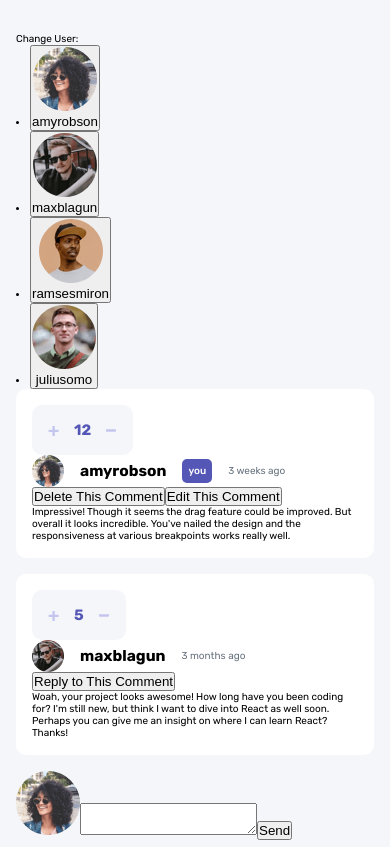
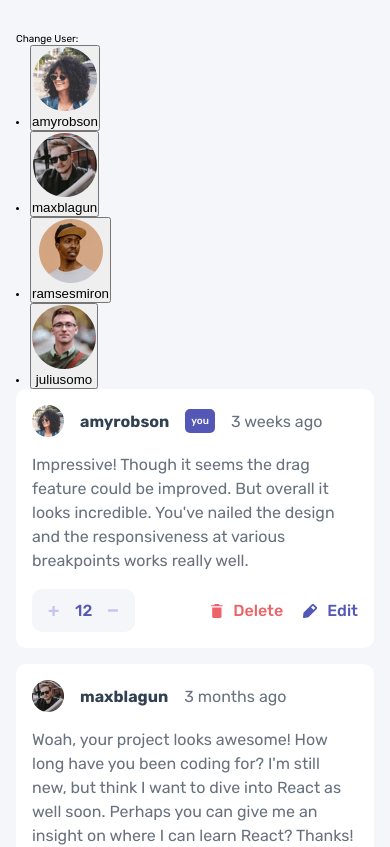
Before and after one commit to salomonalb/interactive-comment-section, a React (Vite) app: page / in a window 390 px wide. Shown: the top 847 px of the page. Built offline with nearby package versions, Linux system fonts and the light colour scheme.

Commit message:
comment mobile styles

```diff
--- a/src/components/CommentComp.tsx
+++ b/src/components/CommentComp.tsx
@@ -7,6 +7,9 @@ import ReplyForm from "./ReplyForm";
 import DeleteModal from "./DeleteModal";
 import plusIcon from "../assets/images/icon-plus.svg";
 import minusIcon from "../assets/images/icon-minus.svg";
+import replyIcon from "../assets/images/icon-reply.svg";
+import deleteIcon from "../assets/images/icon-delete.svg";
+import editIcon from "../assets/images/icon-edit.svg";
 
 function getTime(date: number): string {
   const seconds = Math.floor(
@@ -62,6 +65,7 @@ type commentProps = {
 };
 
 function CommentComp({ commentObj }: commentProps) {
+
   const [isEditing, setIsEditing] = useState(false);
   const [isReplying, setIsReplying] = useState(false);
   const [isDeleting, setIsDeleting] = useState(false);
@@ -71,6 +75,7 @@ function CommentComp({ commentObj }: commentProps) {
   });
 
   const user = useContext(CurrentUser);
+
   const {
     deleteComment,
     upvoteComment,
@@ -141,7 +146,8 @@ function CommentComp({ commentObj }: commentProps) {
   // to their own files later
 
   return (
-    <article className="comment">
+    <>
+      <article className="comment">
       {isDeleting ? (
         <DeleteModal
           setIsDeleting={setIsDeleting}
@@ -177,33 +183,39 @@ function CommentComp({ commentObj }: commentProps) {
         <time className="comment__date" dateTime="">{getTime(commentObj.date)}</time>
       </div>
 
-      <div>
+      <div className="comment__options-container">
       {user.username === commentObj.author.username ? (
-          <button onClick={handleDelete}>Delete This Comment</button>
+          <button className="comment__delete" onClick={handleDelete}>
+            <img src={deleteIcon} alt="delete"/>
+            Delete
+          </button>
         ) : null}
         {user.username !== commentObj.author.username ? (
-          <button onClick={handleReply}>Reply to This Comment</button>
+          <button className="comment__reply" onClick={handleReply}>
+            <img src={replyIcon} alt="reply"/>
+            Reply
+          </button>
         ) : null}
         {user.username === commentObj.author.username ? (
-          <button onClick={handleEdit}>
-            {isEditing ? "Editing" : "Edit This Comment"}
+          <button className="comment__edit" onClick={handleEdit}>
+            <img src={editIcon} alt="edit"/>
+            Edit
           </button>
         ) : null}
       </div>
 
-      <div>
+      <div className="comment__text-container">
         {isEditing ? (
           <EditForm setIsEditing={setIsEditing} commentToEdit={commentObj} />
         ) : (
-          <p>{commentObj.commentText}</p>
+          <p className="comment__text">{commentObj.commentText}</p>
         )}
       </div>
-
-      {isReplying ? <ReplyForm {...replyProps} /> : null}
-
-      <section style={{ paddingLeft: "100px" }}>{replies}</section>
     </article>
-  );
+    {isReplying ? <ReplyForm {...replyProps} /> : null}
+    <section>{replies}</section>
+    </>
+      );
 }
 
 export default CommentComp;
--- a/src/styles/_commentComp.scss
+++ b/src/styles/_commentComp.scss
@@ -1,19 +1,28 @@
 @use "./variables" as *;
 
 .comment {
+  width: 100%;
   background-color: $White;
   padding: 1.6rem;
   margin-bottom: 1.6rem;
   border-radius: 1rem;
+  display: grid;
+  align-items: center;
+  grid-template-columns: 1fr 1fr;
+  grid-template-rows: repeat(3, min-content);
+
 
   &__votes-container {
     display: flex;
     background-color: $Very-ligh-gray;
     width: max-content;
-    padding: 1.6rem;
+    padding-inline: 1.6rem;
+    padding-block: 1.2rem;
     border-radius: 1rem;
-    gap: 1.5rem;
+    gap: 1.6rem;
     align-items: center;
+    grid-column: 1 / 2;
+    grid-row: 3 / 4;
   }
   &__upvote,
   &__downvote {
@@ -24,14 +33,16 @@
     justify-content: center;
   }
   &__votes {
-    font-weight: $Font-heavy;
+    font-weight: $Font-medium;
     color: $Moderate-blue;
-    font-size: 1.5rem;
+    font-size: 1.6rem;
   }
   &__info-container {
     display: flex;
     gap: 1.6rem;
     align-content: center;
+    grid-column: 1 / -1;
+    grid-row: 1 / 2;
   }
   &__avatar-container {
     width: max-content;
@@ -51,7 +62,8 @@
   &__username {
     font-weight: $Font-heavy;
     font-style: normal;
-    font-size: 1.55rem;
+    font-size: 1.6rem;
+    color: $Dark-blue;
   }
   &__tag {
     font-style: normal;
@@ -65,5 +77,41 @@
     color: $Grayish-Blue;
     display: grid;
     place-items: center;
+    font-size: 1.6rem;
+  }
+  &__options-container {
+    display: flex;
+    align-items: center;
+    justify-content: flex-start;
+    gap: 2rem;
+    grid-column: 2 / 3;
+    grid-row: 3 / 4;
+    justify-self: end;
+  }
+  &__reply, &__edit, &__delete {
+    border: none;
+    background-color: transparent;
+    font-family: inherit;
+    color: $Moderate-blue;
+    font-weight: $Font-medium;
+    display: flex;
+    align-items: center;
+    justify-content: center;
+    gap: 1rem;
+    font-size: 1.6rem;
+    margin: 0;
+  }
+  &__delete {
+    color: $Soft-Red;
+  }
+  &__text-container {
+    grid-column: 1 / 3;
+    grid-row: 2 / 3;
+    margin-block: 1.6rem;
+  }
+  &__text {
+    color: $Grayish-Blue;
+    font-size: 1.6rem;
+    line-height: 1.5;
   }
 }
```
